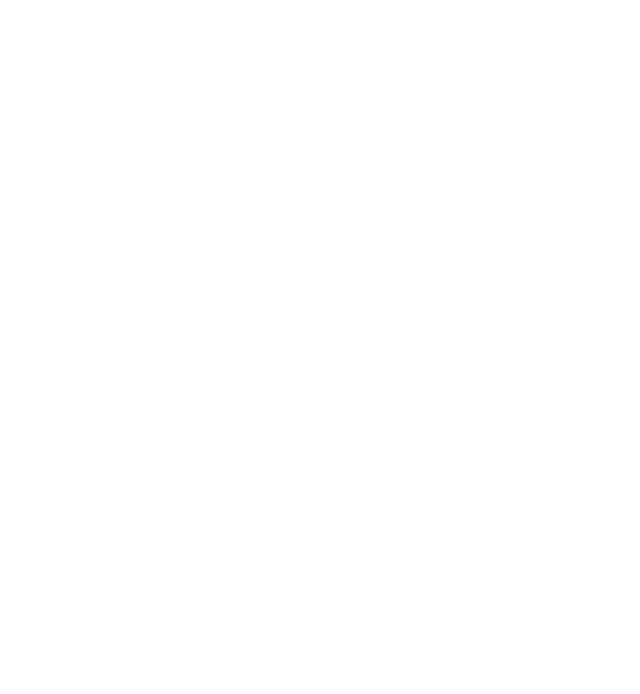
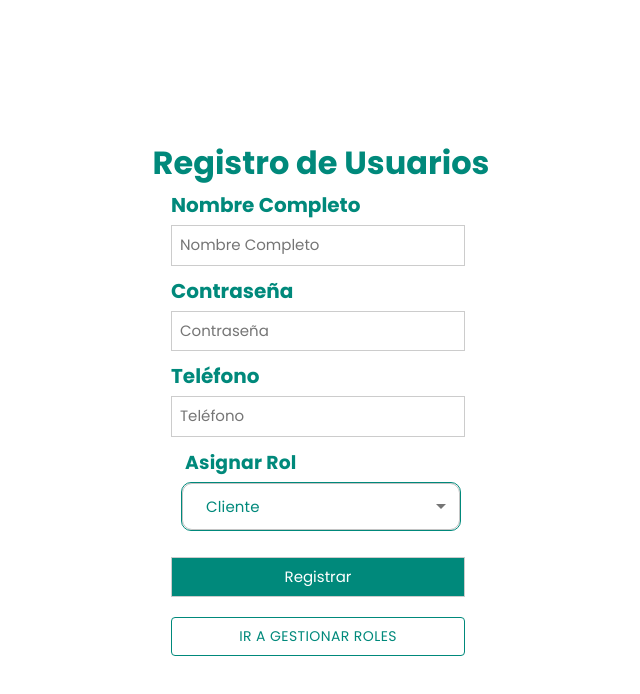
Before and after one commit to ackerT/VetFolk-Frontend, a React (Create React App) app: page /admin/usuariodatos in a window 1280 px wide. Before the commit this address had no page. Shown: the top 694 px of the page, without its empty margins (319-959 px from the left). Built offline with nearby package versions, Linux system fonts and the light colour scheme.

Commit message:
3 tareas finalizadas

```diff
--- a/src/App.js
+++ b/src/App.js
@@ -12,6 +12,8 @@
  //   Que me muestros Roles  que tiene la veterinaria */}
  import { GestionarRolesPage} from './components/servicios/pages/GestionarRolesPage';
  import { ExpedientePage} from './components/servicios/pages/ExpedientePage';
+ import { UsuarioDatosPage } from './components/servicios/pages/UsuarioDatosPage';
+
 
 
 
@@ -34,6 +36,8 @@
          {/*   Que me muestros Roles  que tiene la veterinaria */}
     <Route path='/admin/gestionar-roles' element={< GestionarRolesPage/>}></Route>
     <Route path='/admin/expediente' element={< ExpedientePage/>}></Route>
+    <Route path='/admin/usuariodatos' element={< UsuarioDatosPage/>}></Route>
+
 
 
 
--- /dev/null
+++ b/src/components/servicios/data/UsuarioData.js
@@ -0,0 +1,32 @@
+export const usuarios = [
+    {
+      IdUsuario: 1,
+      contraseña: 'password123',
+      FechaRegistro: '2024-11-03',
+      nombre: 'Carlos',
+      apellido: 'Pérez',
+      nombreMascota: 'Max',
+      motivoConsulta: 'Chequeo general',
+      contacto: '1234567890'
+    },
+    {
+      IdUsuario: 2,
+      contraseña: 'securePass456',
+      FechaRegistro: '2024-11-03',
+      nombre: 'Lucía',
+      apellido: 'Gómez',
+      nombreMascota: 'Luna',
+      motivoConsulta: 'Vacunación anual',
+      contacto: '0987654321'
+    },
+    {
+      IdUsuario: 3,
+      contraseña: 'myPassword789',
+      FechaRegistro: '2024-11-03',
+      nombre: 'Miguel',
+      apellido: 'Rivera',
+      nombreMascota: 'Rocky',
+      motivoConsulta: 'Problema digestivo',
+      contacto: '1122334455'
+    }
+  ];
--- a/src/components/servicios/pages/GestionarRolesPage.jsx
+++ b/src/components/servicios/pages/GestionarRolesPage.jsx
@@ -1,13 +1,15 @@
-import { useState } from 'react';
+import React, { useState } from 'react';
 import { AppBar, Toolbar, Typography, Button } from '@mui/material';
 import { DataGrid } from '@mui/x-data-grid';
 import { Checkbox, FormControlLabel, FormGroup, Dialog, DialogActions, DialogContent, DialogTitle } from '@mui/material';
 import { Usuarios, Personas, Roles } from '../data/RolesData';
+import { useNavigate } from 'react-router-dom'; // Importa useNavigate
 
 export const GestionarRolesPage = () => {
     const [rolesSeleccionados, setRolesSeleccionados] = useState([]);
     const [usuarioSeleccionado, setUsuarioSeleccionado] = useState(null);
     const [openDialog, setOpenDialog] = useState(false);
+    const navigate = useNavigate(); // Inicializa useNavigate
 
     const obtenerRoles = (rolesIds) => {
         return rolesIds.map(roleId => {
@@ -63,7 +65,7 @@
                         backgroundColor: '#00897b',
                         width: '100%',
                         fontFamily: 'Poppins, sans-serif',
-                        fontWeight: 'normal',  // Cambiado a 'normal'
+                        fontWeight: 'normal',
                         fontSize: '14px'
                     }}
                     variant="contained"
@@ -91,14 +93,18 @@
 
     return (
         <div style={{ height: '100%', width: '100%' }}>
-            {/* Barra de Navegación */}
             <AppBar position="static" sx={{ backgroundColor: '#ffffff' }}>
                 <Toolbar>
                     <Typography variant="h6" sx={{ flexGrow: 1, color: '#00897b' }}>
                         VetlFolk
                     </Typography>
                     <Button sx={{ color: '#00897b', fontSize: '13px' }}>Inicio</Button>
-                    <Button sx={{ color: '#00897b', fontSize: '13px' }}>Usuarios</Button>
+                    <Button sx={{ color: '#00897b', fontSize: '13px' }} onClick={() => navigate('/admin/usuariodatos')}>
+                        Registro de Usuarios
+                    </Button>
+                    <Button sx={{ color: '#00897b', fontSize: '13px' }} onClick={() => navigate('/admin/expediente')}>
+                        Expediente
+                    </Button>
                     <Button sx={{ color: '#00897b', fontSize: '13px' }}>Configuraciones</Button>
                 </Toolbar>
             </AppBar>
@@ -157,7 +163,7 @@
                                     }
                                     label={rol.NombreRol}
                                     key={rol.IdRol}
-                                    style={{ color: '#00897b', fontFamily: 'Poppins, sans-serif' }} // Aplicando color y fuente
+                                    style={{ color: '#00897b', fontFamily: 'Poppins, sans-serif' }}
                                 />
                             ))}
                         </FormGroup>
--- /dev/null
+++ b/src/components/servicios/pages/UsuarioDatosPage.jsx
@@ -0,0 +1,186 @@
+import React, { useState } from 'react';
+import { useForm } from 'react-hook-form';
+import { usuarios } from '../data/UsuarioData';
+import { Modal, Box, Typography, Button, Select, MenuItem, FormControl, InputLabel } from '@mui/material';
+import { useNavigate } from 'react-router-dom';
+
+export const UsuarioDatosPage = () => {
+  const { register, handleSubmit, formState: { errors } } = useForm();
+  const [openModal, setOpenModal] = useState(false);
+  const [role, setRole] = useState('Cliente');
+  const navigate = useNavigate();
+
+  const onSubmit = (data) => {
+    usuarios.push({
+      IdUsuario: usuarios.length + 1,
+      contraseña: data.Contraseña,
+      nombre: data["Nombre Completo"].split(' ')[0],
+      apellido: data["Nombre Completo"].split(' ')[1] || '',
+      nombreCliente: data["Nombre Completo"],
+      rol: role,
+      contacto: data.Telefono
+    });
+
+    setOpenModal(true);
+  };
+
+  const handleCloseModal = () => setOpenModal(false);
+
+  const goToGestionarRoles = () => {
+    navigate('/admin/gestionar-roles');
+  };
+
+  const inputStyles = {
+    color: '#00897b',
+    fontFamily: 'Poppins, sans-serif',
+    fontSize: '15px',
+    marginBottom: '10px',
+    padding: '8px',
+    borderRadius: '0px',
+    border: '1px solid #ccc',
+    width: '98%'
+  };
+
+  const labelStyles = {
+    color: '#00897b',
+    fontFamily: 'Poppins, sans-serif',
+    fontSize: '20px',
+    fontWeight: 'bold',
+    marginBottom: '5px'
+  };
+
+  const labelRoll = {
+    color: '#00897b',
+    fontFamily: 'Poppins, sans-serif',
+    fontSize: '25px',
+    fontWeight: 'bold',
+    marginBottom: '5px',
+    paddingTop:'15px'
+  };
+
+
+  const selectStyles = {
+    color: '#00897b',
+    height: '49px',
+    fontFamily: 'Poppins, sans-serif',
+    fontSize: '15px',
+    border: '1px solid #00897b',
+    borderRadius: '10px',
+    padding: '10px',
+    margin: '10px',
+  };
+
+  const buttonStyles = {
+    color: '#00897b',
+    fontFamily: 'Poppins, sans-serif',
+    fontSize: '14px',
+    backgroundColor: '#fff',
+    border: '1px solid #00897b',
+    cursor: 'pointer',
+    marginTop: '10px',
+    padding: '6px 12px',
+    borderRadius: '4px',
+    width: '98%',
+  };
+
+  return (
+    <div>
+      <h2 style={{ fontFamily: 'Poppins, sans-serif', color: '#00897b' , fontWeight: 'bold', }}> Registro de Usuarios </h2>
+      <form onSubmit={handleSubmit(onSubmit)} style={{ width: '300px', margin: 'auto' }}>
+        <label style={labelStyles}>Nombre Completo</label>
+        <input
+          type="text"
+          placeholder="Nombre Completo"
+          {...register("Nombre Completo", { required: true, maxLength: 100 })}
+          style={inputStyles}
+        />
+        {errors["Nombre Completo"] && <p style={{ color: 'red' }}>El nombre completo es obligatorio y debe tener máximo 100 caracteres.</p>}
+
+        <label style={labelStyles}>Contraseña</label>
+        <input
+          type="password"
+          placeholder="Contraseña"
+          {...register("Contraseña", {
+            required: true,
+            pattern: {
+              value: /^(?=.*\d)(?=.*[a-z])(?=.*[A-Z])[A-Za-z\d]{8}$/,
+              message: "La contraseña debe tener entre 8 caracteres, al menos un dígito, una minúscula y una mayúscula, sin símbolos."
+            }
+          })}
+          style={inputStyles}
+        />
+        {errors.Contraseña && <p style={{ color: 'red' }}>{errors.Contraseña.message}</p>}
+
+        <label style={labelStyles}>Teléfono</label>
+        <input
+          type="text"
+          placeholder="Teléfono"
+          {...register("Telefono", { required: true, pattern: /^[0-9]{8}$/ })}
+          style={inputStyles}
+        />
+        {errors.Telefono && <p style={{ color: 'red' }}>El teléfono es obligatorio y debe tener 8 dígitos.</p>}
+
+        <FormControl fullWidth sx={{ marginBottom: '16px' , fontWeight: 'bold', fontSize: '30px', paddingTop:'25px'}}>
+          <InputLabel id="select-role-label" style={labelRoll }> Asignar Rol </InputLabel>
+          <Select
+            labelId="select-role-label"
+            value={role}
+            onChange={(e) => setRole(e.target.value)}
+            sx={selectStyles}
+            MenuProps={{
+              PaperProps: {
+                style: {
+                  border: '#00897b',
+                  fontWeight: 'bold',
+                  color: '#00897b',
+                  fontFamily: 'Poppins, sans-serif',
+                  fontSize: '14px',
+                  backgroundColor: '#fff',
+                },
+              },
+            }}
+          >
+            <MenuItem value="Cliente">Cliente</MenuItem>
+            <MenuItem value="Administrador">Administrador</MenuItem>
+            <MenuItem value="Recepcionista">Recepcionista</MenuItem>
+            <MenuItem value="Veterinario">Veterinario</MenuItem>
+          </Select>
+        </FormControl>
+
+        <input type="submit" value="Registrar" style={{ ...inputStyles, backgroundColor: '#00897b', color: '#fff', cursor: 'pointer' }} />
+
+        <Button onClick={goToGestionarRoles} style={buttonStyles}>
+          Ir a Gestionar Roles
+        </Button>
+      </form>
+
+      <Modal open={openModal} onClose={handleCloseModal}>
+        <Box sx={{ ...modalStyles, width: 300, p: 3 }}>
+          <Typography variant="h6" style={{ fontFamily: 'Poppins, sans-serif', color: '#00897b', fontSize: '13px' }}>
+            ¡Registro Exitoso!
+          </Typography>
+          <Typography sx={{ mt: 2, fontFamily: 'Poppins, sans-serif', fontSize: '13px' }}>
+            El usuario ha sido registrado correctamente.
+          </Typography>
+          <Button onClick={handleCloseModal} sx={{ mt: 3, backgroundColor: '#00897b', color: '#fff', fontSize: '13px' }}>
+            Cerrar
+          </Button>
+        </Box>
+      </Modal>
+    </div>
+  );
+};
+
+const modalStyles = {
+  position: 'absolute',
+  top: '50%',
+  left: '50%',
+  transform: 'translate(-50%, -50%)',
+  bgcolor: 'background.paper',
+  fontFamily: 'Poppins, sans-serif',
+   color: '#00897b',
+   fontSize: '25px' ,
+  boxShadow: 30,
+  borderRadius: 2,
+  p: 4
+};
--- a/src/index.css
+++ b/src/index.css
@@ -46,3 +46,12 @@
   justify-content: center;
   align-items: flex-start;
 }
+
+/* styles.css */
+.input-label {
+  color: #00897b; /* Color del texto */
+  font-family: 'Poppins, sans-serif'; /* Fuente */
+  font-size: 12px; /* Tamaño de la fuente */
+  font-weight: 400; /* Grosor de la fuente (normal) */
+  margin-bottom: 4px; /* Espacio entre la etiqueta y el select */
+}
```
